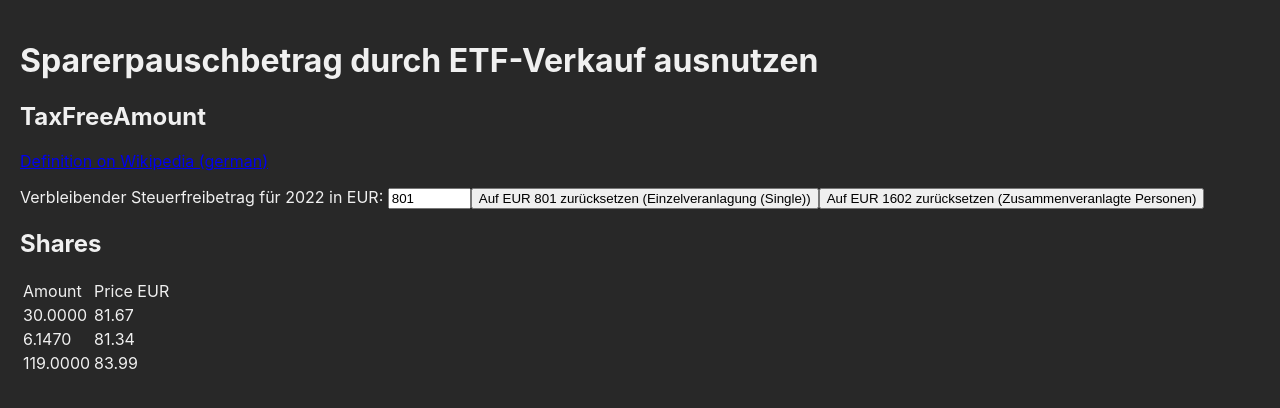
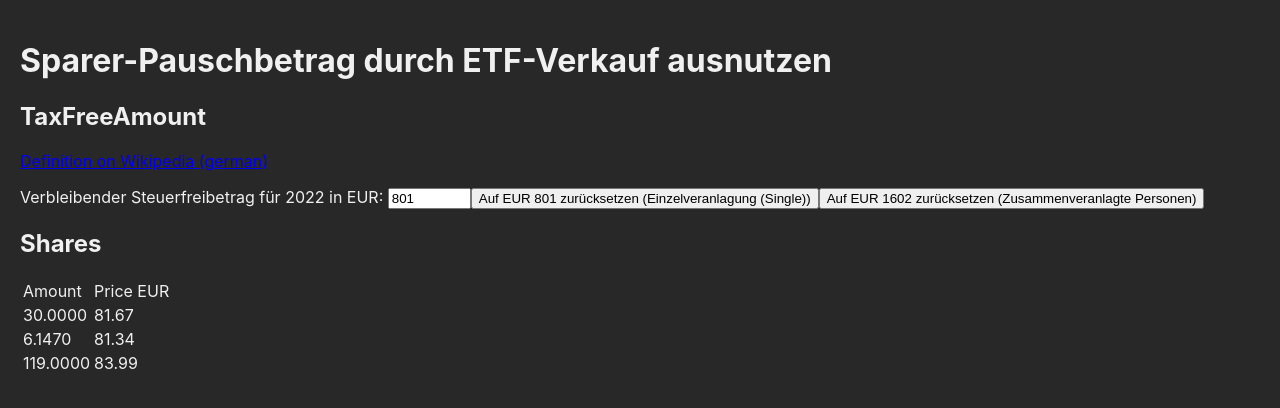
Before and after one commit to timotgl/sparerpauschbetrag-durch-etf-verkauf-ausnutzen, a React (Create React App) app: page / in a window 1280 px wide. Shown: the top 408 px of the page. Built offline with nearby package versions, Linux system fonts and the light colour scheme.

Commit message:
Always spell "Sparer-Pauschbetrag" with hyphen

```diff
--- a/public/index.html
+++ b/public/index.html
@@ -7,7 +7,7 @@
       name="description"
       content="Sparerpauschbetrag durch ETF-Verkauf ausnutzen"
     />
-    <title>Sparerpauschbetrag durch ETF-Verkauf ausnutzen</title>
+    <title>Sparer-Pauschbetrag durch ETF-Verkauf ausnutzen</title>
   </head>
   <body>
     <noscript>You need to enable JavaScript to run this app.</noscript>
--- a/src/components/App/index.tsx
+++ b/src/components/App/index.tsx
@@ -6,7 +6,7 @@ import Shares from '../Shares';
 const App = () => {
   return (
     <div className="App">
-      <h1>Sparerpauschbetrag durch ETF-Verkauf ausnutzen</h1>
+      <h1>Sparer-Pauschbetrag durch ETF-Verkauf ausnutzen</h1>
       <TaxFreeAmount />
       <Shares />
     </div>
```
Also changed, not shown: 1 other file (tests, documents, lock files or other folders).
